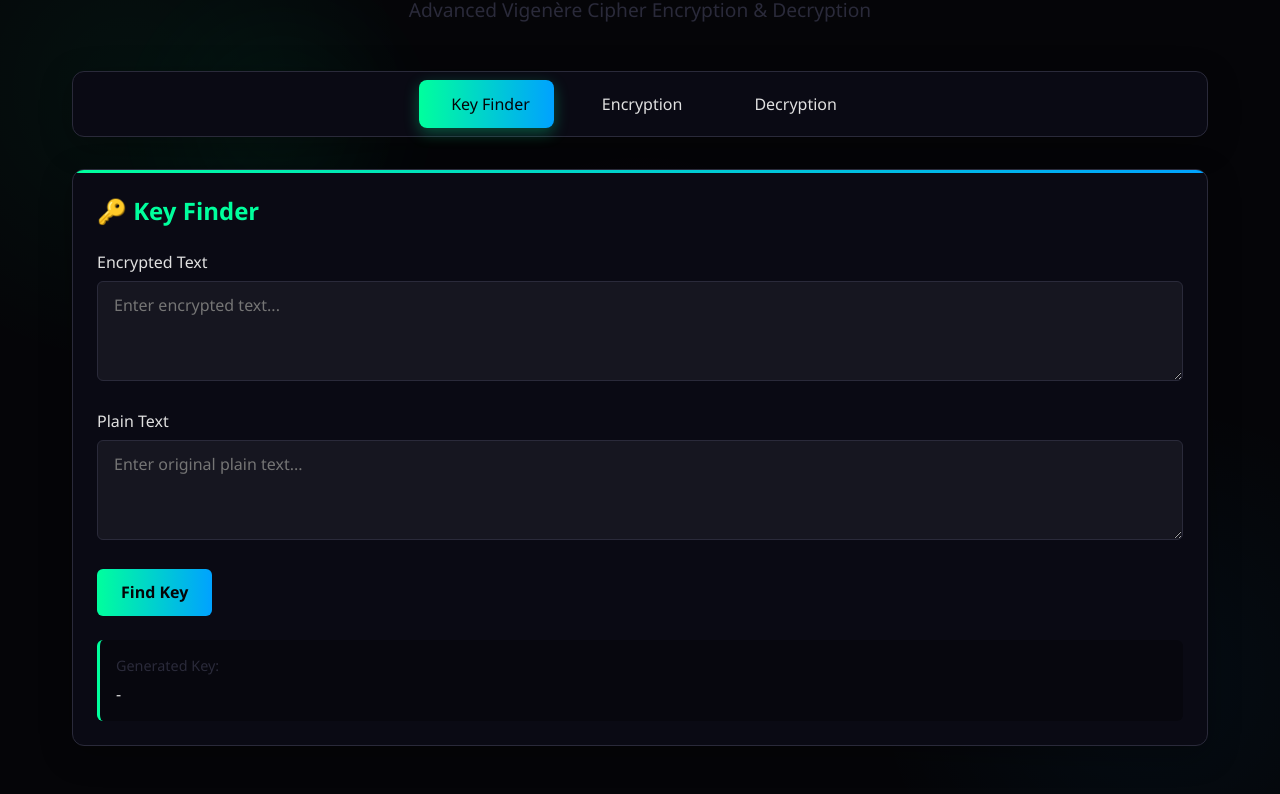
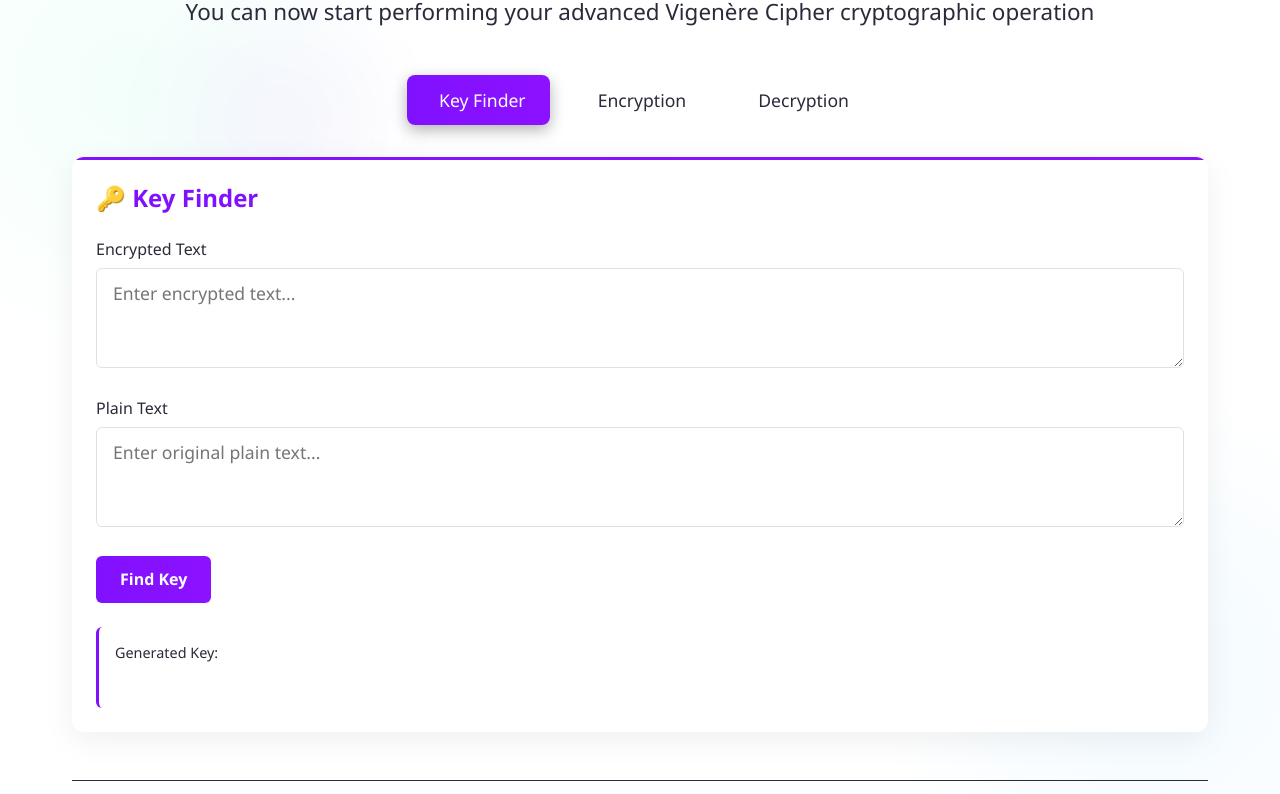
Before and after one commit to Emmanuel-dev-oss/vigenere-ciphervault-, a plain HTML site: page index.html in a window 1280 px wide. Shown: the part 109-903 px from the top of the page. Drawn offline with Linux system fonts and the light colour scheme.

Commit message:
changing color theme

```diff
--- a/index.html
+++ b/index.html
@@ -14,8 +14,8 @@
 
     <div class="container">
         <header>
-            <h1>CipherVault</h1>
-            <p class="subtitle">Advanced Vigenère Cipher Encryption & Decryption</p>
+            <h1>Welcome to CipherVault!</h1>
+            <p class="subtitle">You can now start performing your advanced Vigenère Cipher cryptographic operation</p>
         </header>
 
         <!-- Tab Navigation -->
@@ -43,7 +43,7 @@
                     <label for="plain-text">Plain Text</label>
                     <textarea id="plain-text" placeholder="Enter original plain text..."></textarea>
                 </div>
-                <button id="find-key-btn">
+                <button class="action-btn" id="find-key-btn">
                     <span>Find Key</span>
                 </button>
                 <div class="result" id="key-result">
@@ -65,7 +65,7 @@
                         <label for="encrypt-key">Encryption Key</label>
                         <input type="text" id="encrypt-key" placeholder="Enter encryption key...">
                     </div>
-                    <button id="encrypt-btn">
+                    <button class="action-btn" id="encrypt-btn">
                         <span>Encrypt</span>
                     </button>
                     <div class="result" id="encrypt-result">
@@ -87,7 +87,7 @@
                         <label for="decrypt-key">Decryption Key</label>
                         <input type="text" id="decrypt-key" placeholder="Enter decryption key...">
                     </div>
-                    <button id="decrypt-btn">
+                    <button class="action-btn" id="decrypt-btn">
                         <span>Decrypt</span>
                     </button>
                     <div class="result" id="decrypt-result">
--- a/style.css
+++ b/style.css
@@ -1,9 +1,9 @@
 :root {
-    --primary: #00ff9d;
-    --secondary: #00a2ff;
+    --primary: #7700ffee;
+    --secondary: #8400ffee;
     --accent: #ff00e6;
     --dark: #0a0a14;
-    --darker: #050508;
+    --lighter: #ffffff;
     --light: #e0e0e0;
     --gray: #2a2a3a;
 }
@@ -16,8 +16,8 @@
 }
 
 body {
-    background-color: var(--darker);
-    color: var(--light);
+    background-color: var(--lighter);
+    color: var(--lighter);
     min-height: 100vh;
     overflow-x: hidden;
     background-image:
@@ -45,14 +45,13 @@ h1 {
     -webkit-background-clip: text;
     background-clip: text;
     color: transparent;
-    text-shadow: 0 0 15px rgba(0, 255, 157, 0.3);
     letter-spacing: 2px;
 }
 
 .subtitle {
     color: var(--gray);
-    font-size: 1.2rem;
-    margin-bottom: 1.5rem;
+    font-size: 1.4rem;
+    margin-bottom: 1rem;
 }
 
 /* Tab Navigation Stles */
@@ -60,22 +59,23 @@ h1 {
     display: flex;
     justify-content: center;
     margin-bottom: 2rem;
-    background: var(--dark);
+    /* background: var(--dark); */
     border-radius: 12px;
-    padding: 0.5rem;
-    box-shadow: 0 8px 32px rgba(0, 0, 0, 0.3);
-    border: 1px solid var(--gray);
+    /* padding: 0.5rem; */
+    /* box-shadow: 0 8px 32px rgba(0, 0, 0, 0.3); */
+    /* border: 1px solid var(--gray); */
 }
 
 .tab-btn {
     background: transparent;
     border: none;
-    color: var(--light);
+    color: var(--gray);
     padding: 0.8rem 1.5rem;
     margin: 0 0.5rem;
     border-radius: 8px;
     cursor: pointer;
     transition: all 0.3s ease;
+    font-size: 1.1rem;
     font-weight: 500;
     display: flex;
     align-items: center;
@@ -84,12 +84,13 @@ h1 {
 
 .tab-btn:hover {
     background: rgba(255, 255, 255, 0.05);
+    box-shadow: 0 5px 15px rgba(0, 0, 0, 0.3);
 }
 
 .tab-btn.active {
     background: linear-gradient(90deg, var(--primary), var(--secondary));
     color: var(--darker);
-    box-shadow: 0 5px 15px rgba(0, 255, 157, 0.3);
+    box-shadow: 0 5px 15px rgba(0, 0, 0, 0.3);
 }
 
 .tab-content {
@@ -107,11 +108,10 @@ h1 {
 }
 
 .card {
-    background: var(--dark);
+    background: var(--lighter);
     border-radius: 12px;
     padding: 1.5rem;
-    box-shadow: 0 8px 32px rgba(0, 0, 0, 0.3);
-    border: 1px solid var(--gray);
+    box-shadow: 0 8px 32px rgba(0, 0, 0, 0.062);
     transition: all 0.3s ease;
     position: relative;
     overflow: hidden;
@@ -153,7 +153,7 @@ h1 {
 label {
     display: block;
     margin-bottom: 0.5rem;
-    color: var(--light);
+    color: var(--gray);
     font-weight: 500;
 }
 
@@ -161,17 +161,17 @@ input, textarea {
     width: 100%;
     padding: 0.8rem 1rem;
     background: rgba(255, 255, 255, 0.05);
-    border: 1px solid var(--gray);
+    border: 1px solid var(--light);
     border-radius: 6px;
-    color: var(--light);
-    font-size: 1rem;
+    color: var(--dark);
+    font-size: 1.1rem;
     transition: all 0.3s ease;
 }
 
 input:focus, textarea:focus {
     outline: none;
     border-color: var(--primary);
-    box-shadow: 0 0 0 2px rgba(0, 255, 157, 0.2);
+    box-shadow: 0 0 0 2px rgba(0, 0, 0, 0.3);
 }
 
 textarea {
@@ -179,7 +179,7 @@ textarea {
     resize: vertical;
 }
 
-button {
+.action-btn {
     background: linear-gradient(90deg, var(--primary), var(--secondary));
     color: var(--darker);
     border: none;
@@ -195,15 +195,15 @@ button {
     margin-top: 0.5rem;
 }
 
-button:hover {
+.action-btn:hover {
     transform: translateY(-2px);
-    box-shadow: 0 5px 15px rgba(0, 255, 157, 0.3);
+    box-shadow: 0 5px 15px rgba(0, 0, 0, 0.3);
 }
 
 .result {
     margin-top: 1.5rem;
     padding: 1rem;
-    background: rgba(0, 0, 0, 0.3);
+    background: var(--lighter);
     border-radius: 6px;
     border-left: 3px solid var(--primary);
     word-break: break-all;
```
